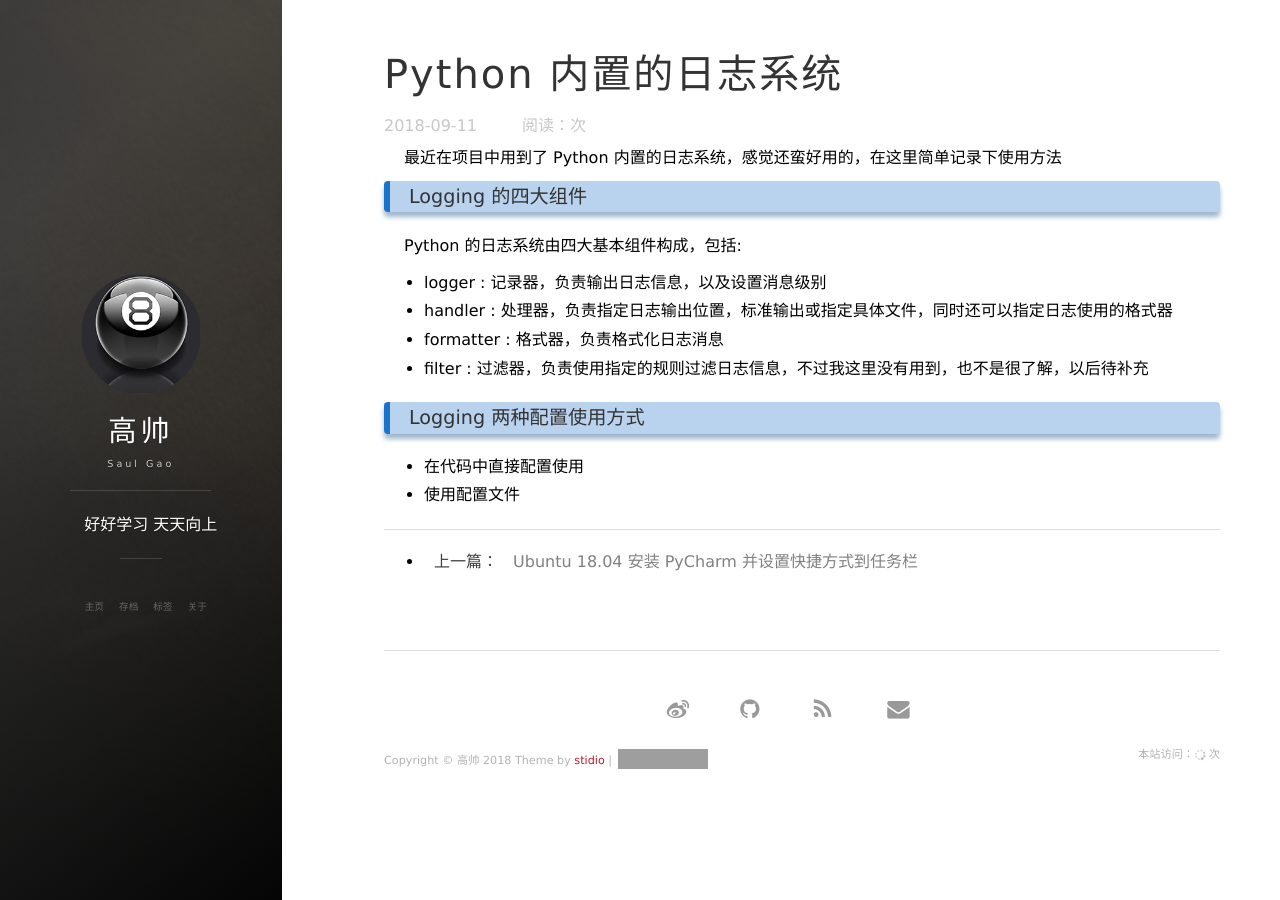
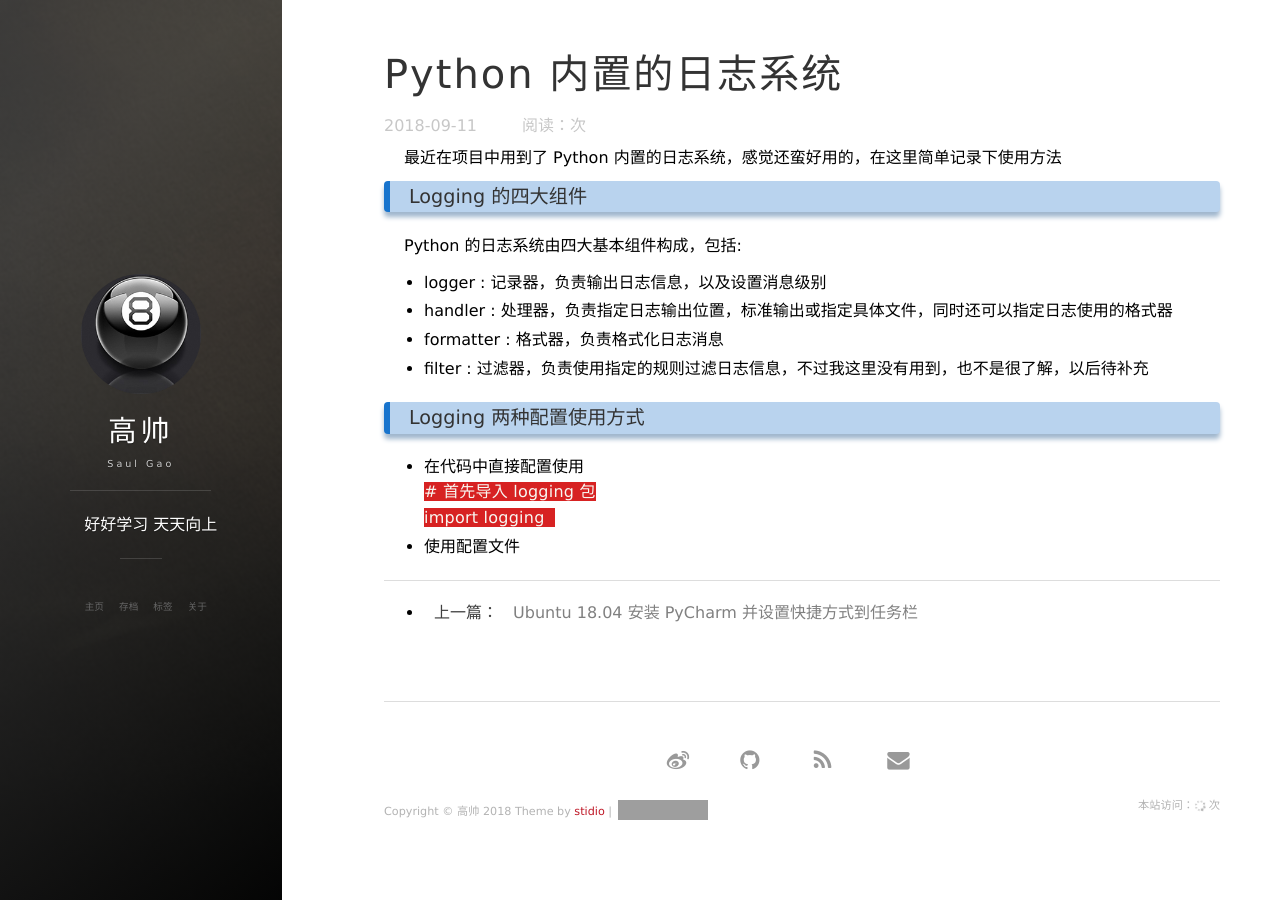
Before and after one commit to Saul-Gao/saul-gao.github.io, a Jekyll site: the page built from _posts/2018-09-11-python_logging.md, in a window 1280 px wide. Built offline with Jekyll 4.4.1, drawn with Linux system fonts in a browser that asks for light colours; nearby versions of some CDN libraries; comment, search, counter and statistics services are not loaded; grey boxes are pictures that could not be loaded.

Commit message:
修改格式

````diff
--- a/_posts/2018-09-11-python_logging.md
+++ b/_posts/2018-09-11-python_logging.md
@@ -16,4 +16,9 @@
 
 ### Logging 两种配置使用方式
 * 在代码中直接配置使用
+``` Python
+# 首先导入 logging 包
+import logging
+```
+
 * 使用配置文件
````
